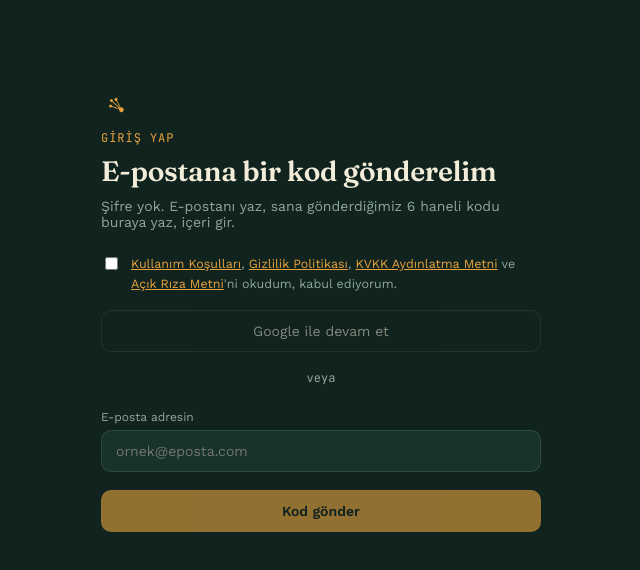
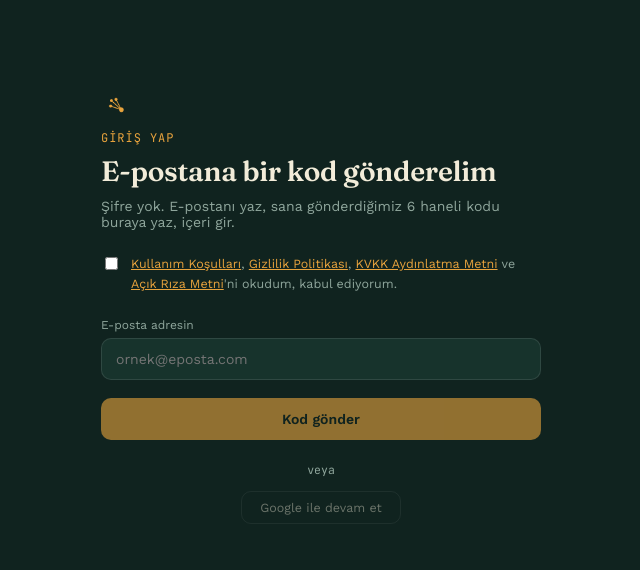
Before and after one commit to enisasistbt-ai/teksayfa, a Next.js app: page /login in a window 1280 px wide. Shown: the top 570 px of the page, without its empty margins (319-959 px from the left). Built offline with nearby package versions, Linux system fonts and the light colour scheme; no server answers.

Commit message:
Add files via upload

```diff
--- a/app/login/page.js
+++ b/app/login/page.js
@@ -145,30 +145,6 @@ export default function Login() {
               'ni okudum, kabul ediyorum.
             </span>
           </label>
-
-          {!inAppBrowser && (
-            <>
-              <button
-                type="button"
-                className="btn-ghost"
-                style={{ width: "100%", marginTop: 16, opacity: agreed ? 1 : 0.5 }}
-                onClick={handleGoogleLogin}
-              >
-                Google ile devam et
-              </button>
-              <div
-                className="mono"
-                style={{
-                  textAlign: "center",
-                  color: "var(--muted)",
-                  fontSize: 12,
-                  margin: "18px 0",
-                }}
-              >
-                veya
-              </div>
-            </>
-          )}
         </>
       )}
 
@@ -229,6 +205,37 @@ export default function Login() {
           </button>
         </form>
       )}
+
+      {!sent && !inAppBrowser && (
+        <>
+          <div
+            className="mono"
+            style={{
+              textAlign: "center",
+              color: "var(--muted)",
+              fontSize: 11.5,
+              margin: "22px 0 14px",
+            }}
+          >
+            veya
+          </div>
+          <button
+            type="button"
+            className="btn-ghost"
+            style={{
+              width: "auto",
+              display: "block",
+              margin: "0 auto",
+              padding: "8px 18px",
+              fontSize: 12.5,
+              opacity: agreed ? 0.85 : 0.4,
+            }}
+            onClick={handleGoogleLogin}
+          >
+            Google ile devam et
+          </button>
+        </>
+      )}
     </main>
   );
 }
```
